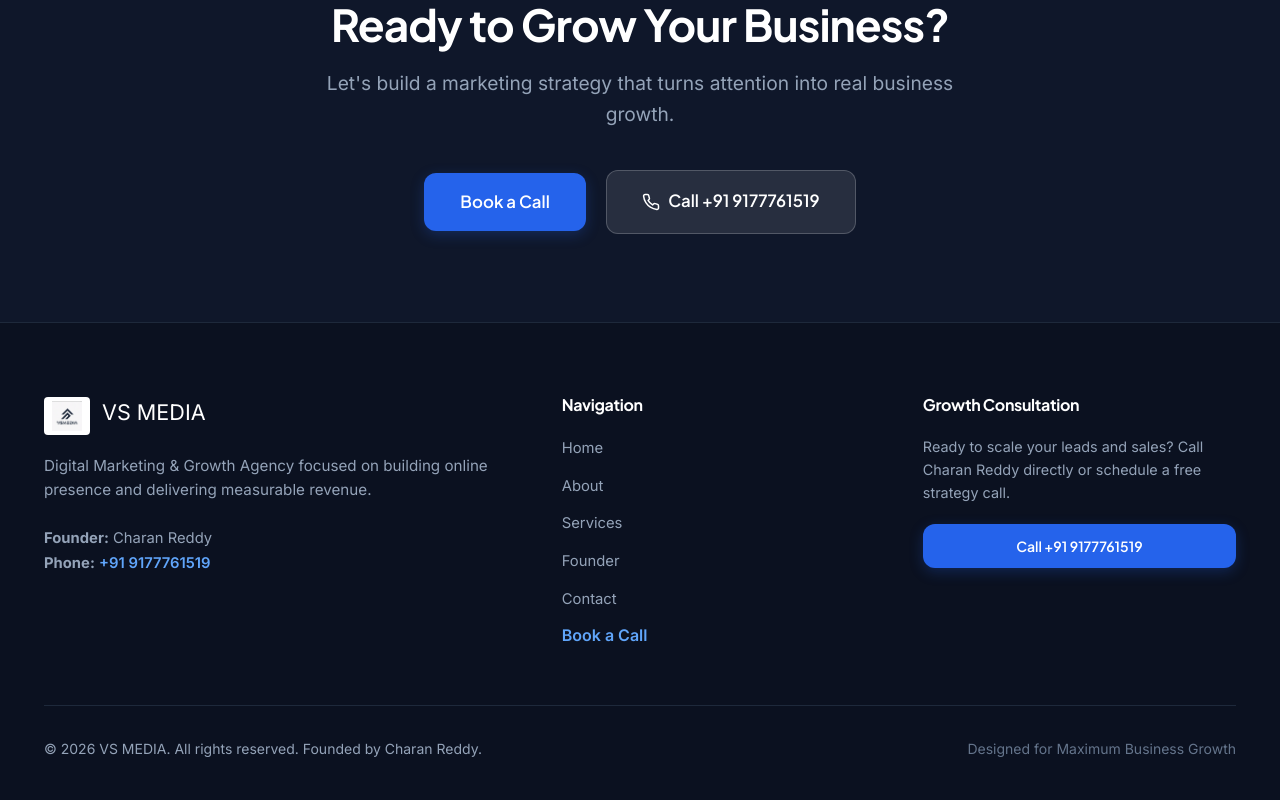
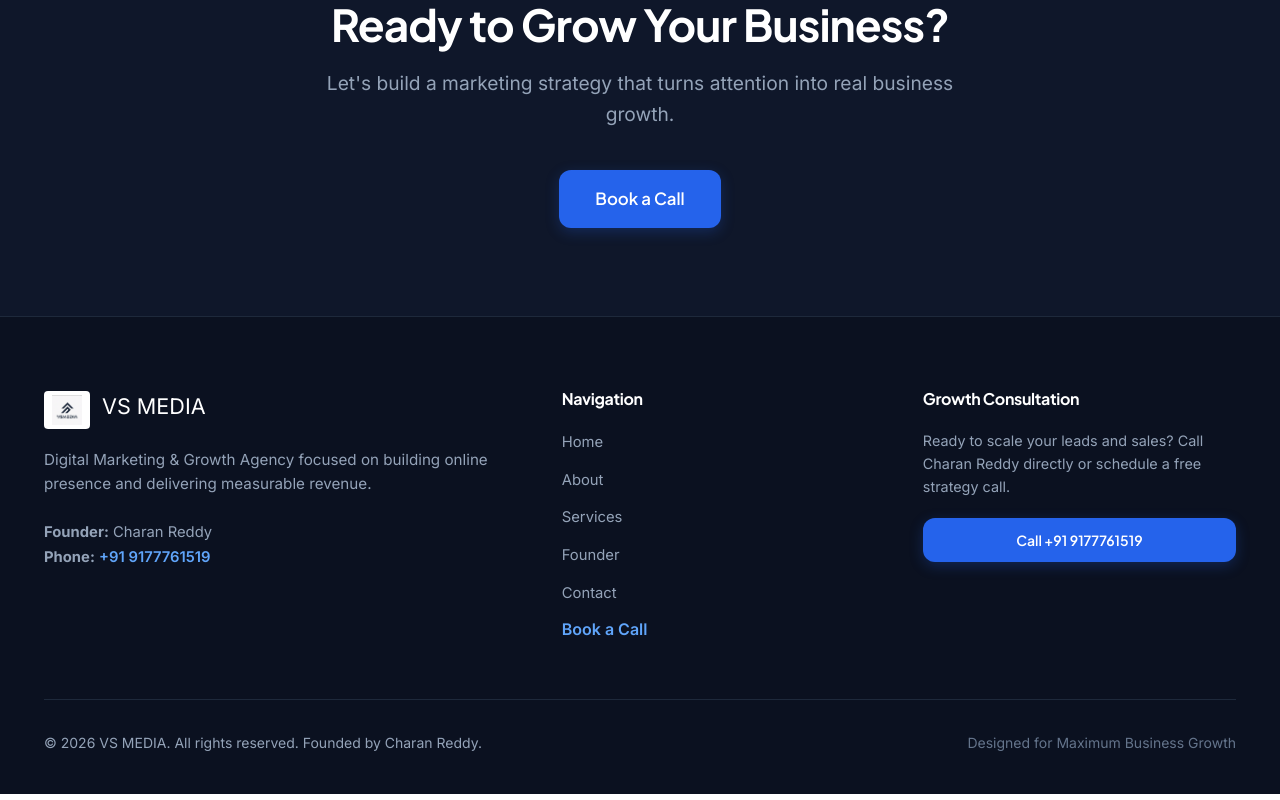
Before and after one commit to Charanreddy-del15/vsmedia, a React (Vite) app: page / in a window 1280 px wide. Shown: the part 5923-6723 px from the top of the page. Built offline with nearby package versions, Linux system fonts and the light colour scheme.

Commit message:
Update FinalCTA.jsx

```diff
--- a/src/components/FinalCTA.jsx
+++ b/src/components/FinalCTA.jsx
@@ -16,12 +16,7 @@ export default function FinalCTA({ onOpenBooking }) {
             Book a Call
           </button>
 
-          <a href="tel:+919177761519" className="btn btn-call btn-lg">
-            <svg width="18" height="18" viewBox="0 0 24 24" fill="none" stroke="currentColor" strokeWidth="2" strokeLinecap="round" strokeLinejoin="round">
-              <path d="M22 16.92v3a2 2 0 0 1-2.18 2 19.79 19.79 0 0 1-8.63-3.07 19.5 19.5 0 0 1-6-6 19.79 19.79 0 0 1-3.07-8.67A2 2 0 0 1 4.11 2h3a2 2 0 0 1 2 1.72 12.84 12.84 0 0 0 .7 2.81 2 2 0 0 1-.45 2.11L8.09 9.91a16 16 0 0 0 6 6l1.27-1.27a2 2 0 0 1 2.11-.45 12.84 12.84 0 0 0 2.81.7A2 2 0 0 1 22 16.92z"/>
-            </svg>
-            Call +91 9177761519
-          </a>
+
         </div>
       </div>
     </section>
```
